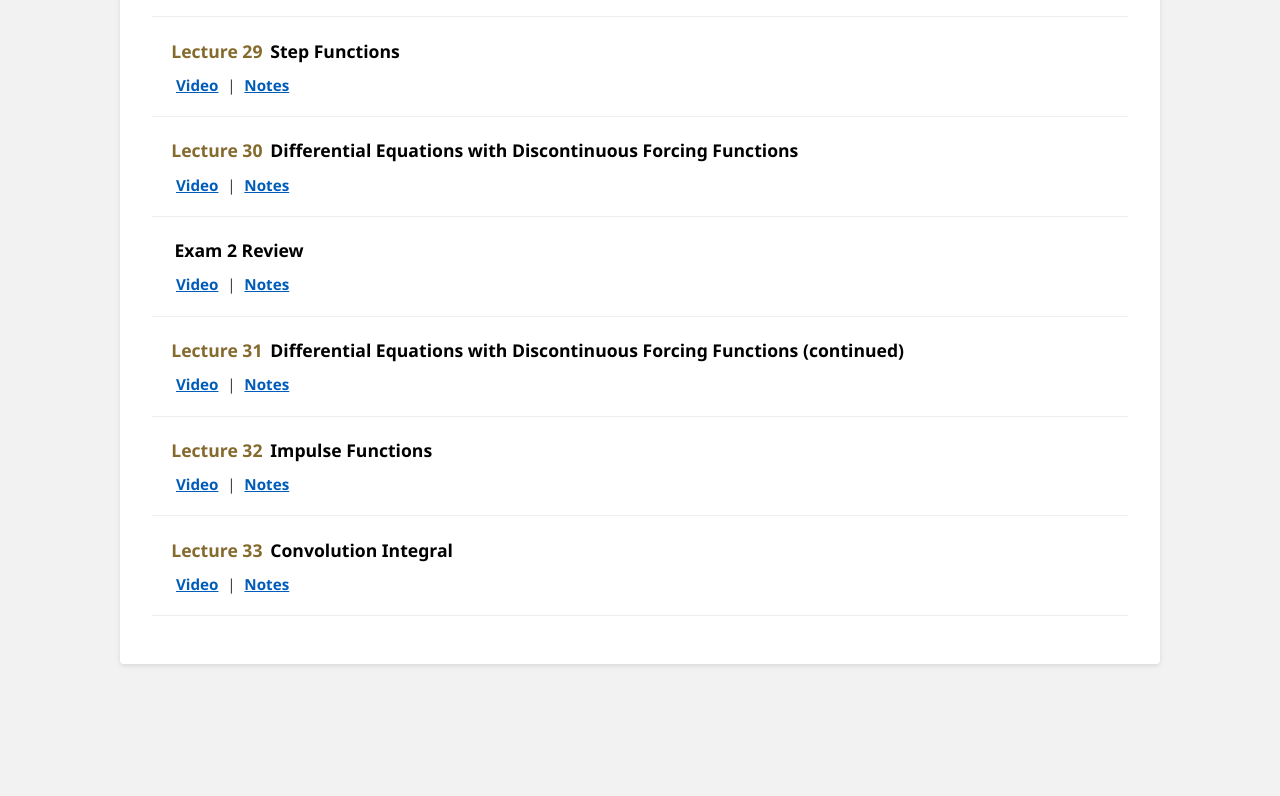
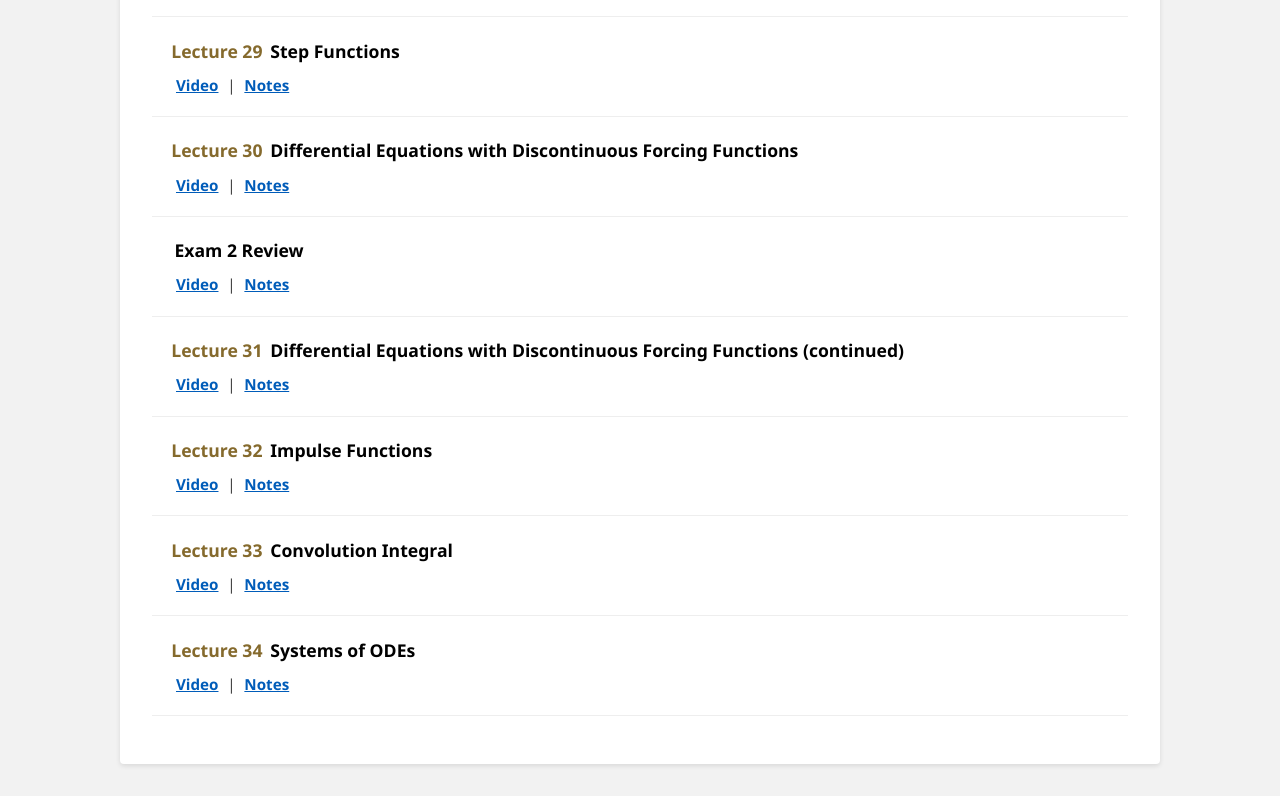
Before and after one commit to drjchen1/chenflix, a plain HTML site: page courses/ma-36600-f26.html in a window 1280 px wide. Shown: the part 3249-4045 px from the top of the page. Before the commit the page ends 3945 px from the top, so only its background shows below. Drawn offline with nearby package versions, Linux system fonts and the light colour scheme.

Commit message:
Add Lecture 34 with video and notes links

```diff
--- a/courses/ma-36600-f26.html
+++ b/courses/ma-36600-f26.html
@@ -366,6 +366,14 @@
                     <a href="https://www.math.purdue.edu/~chenjk/MA366F26/Lesson33-acc.html">Notes</a>
                 </div>
              </li>
+             <li class="lecture-item">
+                <span class="lecture-title"><span class="lec-highlight">Lecture 34</span> Systems of ODEs </span>
+                <div class="section-links">
+                    <a href="https://mediaspace.itap.purdue.edu/media/Fall+2026+-+MA366+-+Chen+%287%3A28%29/1_rhnwlk2l">Video</a>
+                    |
+                    <a href="https://www.math.purdue.edu/~chenjk/MA366F26/Lesson34-acc.html">Notes</a>
+                </div>
+             </li>
         </ul>
     </main>
     <script data-goatcounter="https://chenflix.goatcounter.com/count"
```
